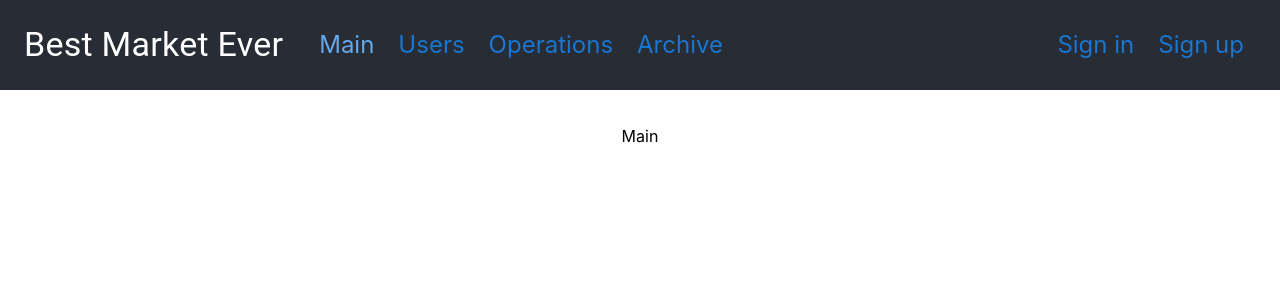
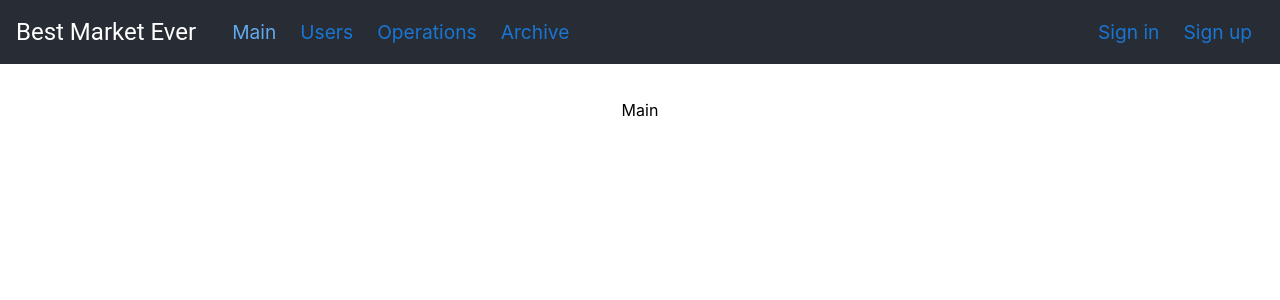
Before and after one commit to MaksimKazak/best-market-ever, a React (Create React App) app in the folder client/: page / in a window 1280 px wide. Shown: the top 300 px of the page. Built offline with nearby package versions, Linux system fonts and the light colour scheme.

Commit message:
Reduce size of header

```diff
--- a/client/src/assets/styles/Header.sass
+++ b/client/src/assets/styles/Header.sass
@@ -1,10 +1,10 @@
 .App-header
     background-color: $darkest-blue
-    padding: 24px
+    padding: 16px
     display: flex
     align-items: center
     justify-content: space-between
-    font-size: 2rem
+    font-size: 1.5rem
     color: white
     margin-bottom: 36px
 
@@ -18,4 +18,4 @@
 
 .header-link
     padding: 0 12px 0 12px
-    font-size: 1.5rem
+    font-size: 1.2rem
--- a/client/src/components/App.js
+++ b/client/src/components/App.js
@@ -13,7 +13,7 @@ function App() {
   return (
     <Router>
       <div className="App">
-        <Header/>
+        <Header />
         <Switch>
           <Route path='/' exact component={Main}/>
           <Route path='/users' component={Users}/>
--- a/client/src/components/elements/Header.js
+++ b/client/src/components/elements/Header.js
@@ -21,7 +21,7 @@ function Header() {
   return (
     <header className="App-header">
       <div className='header-left'>
-        <Typography variant='h4'>Best Market Ever</Typography>
+        <Typography variant='h5'>Best Market Ever</Typography>
         <nav className='header-nav'>
           <NavLink to='/' className='link nav-link header-link' exact activeClassName='link-active'>Main</NavLink>
           <NavLink to='/users' className='link nav-link header-link' activeClassName='link-active'>Users</NavLink>
```
